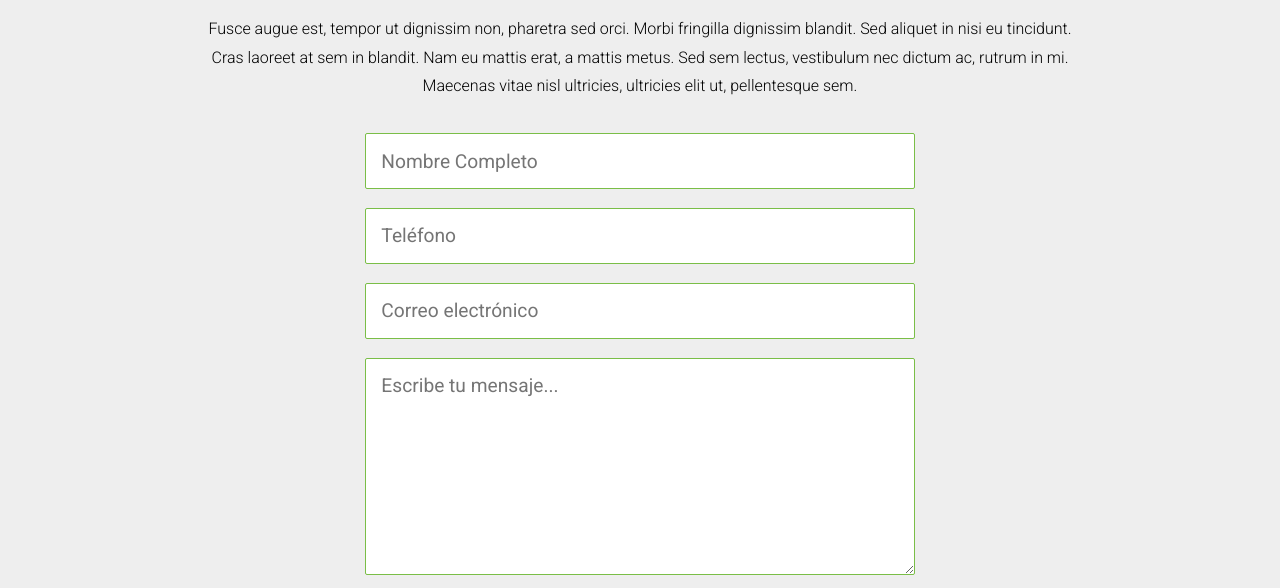
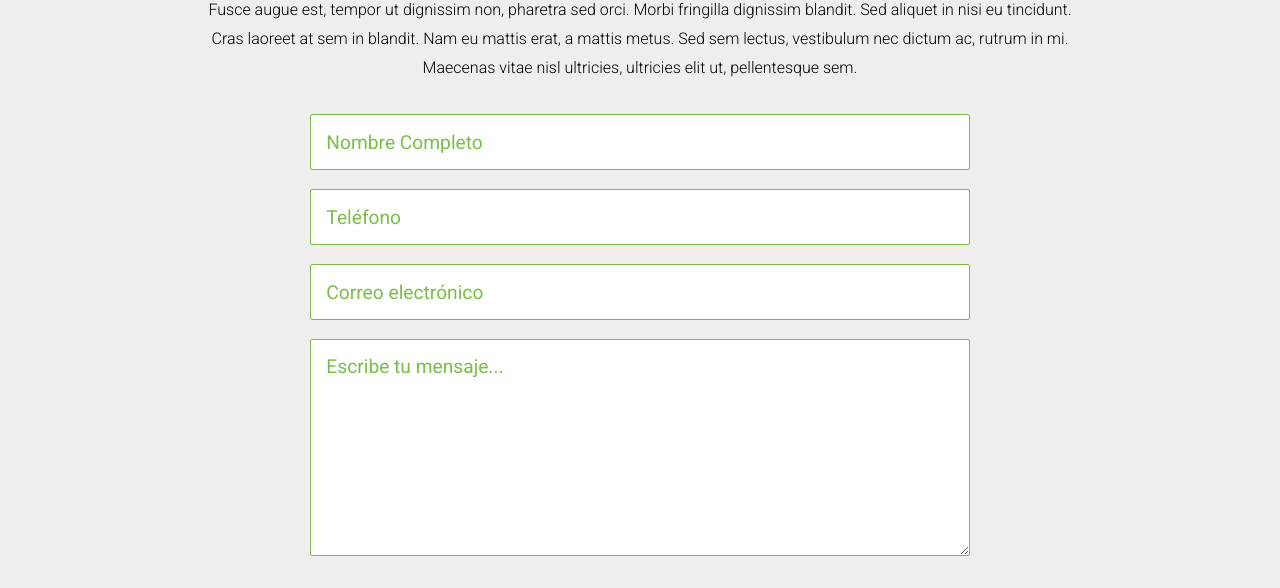
Before and after one commit to josebaml/inmobiliaria_online, a website: page app/contact.html in a window 1280 px wide. Shown: the part 197-785 px from the top of the page. Drawn offline with Linux system fonts and the light colour scheme.

Commit message:
Se actualiza el logo y se realizan los cambios necesarios para ello en el archivo principal de CSS

```diff
--- a/scss/main.scss
+++ b/scss/main.scss
@@ -233,13 +233,10 @@
         max-width: 70%;
     }
     @include media(md){
-        max-width: 60%;
+        max-width: 65%;
     }
     @include media(lg){
-        max-width: 50%;
-    }
-    @include media(xlg){
-        max-width: 40%;
+        max-width: 60%;
     }
     &__item{
       margin-bottom: 1em;
@@ -249,12 +246,17 @@
       padding: .8em;
       box-sizing: border-box;
       border-radius: 2px;
-      color: $primario;
+      color: $negro;
       &:focus{
         box-shadow: inset 0 0 3px $primario,
         0 0 7px $primario;
 
-        }
+    }
+    &::-webkit-input-placeholder { color: $primario; }
+    &:-moz-placeholder { /* Firefox 18- */ color: $primario; }
+    &::-moz-placeholder { /* Firefox 19+ */ color: $primario; }
+    &:-ms-input-placeholder { color: $primario; }
+    &:focus::-webkit-input-placeholder{color:transparent;}
     }
     &__submit{
       background: $primario;
```
Also changed, not shown: app/css/main.css, app/img/logo - copia - copia.png (added), app/img/logo.png, app/img/logo2.png (added), app/img/logo3.png (added), app/img/logo4.png (added), app/img/logo_1.png (added), app/img/logo_bien.png (added), app/img/logo_original.png (added), 1 other file.
